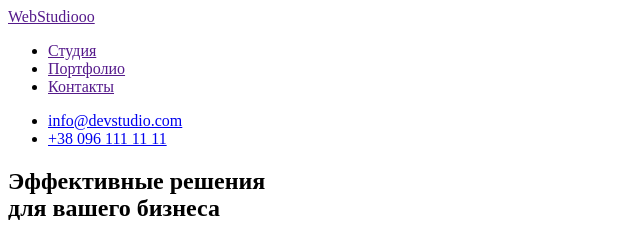
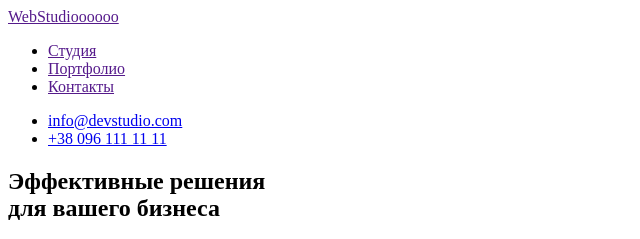
Before and after one commit to OlushkaO/homework-1, a plain HTML site: page index.html in a window 1280 px wide. Shown: the top 239 px of the page, 0-640 px from the left. Drawn offline with Linux system fonts and the light colour scheme.

Commit message:
Update index.html

```diff
--- a/index.html
+++ b/index.html
@@ -12,7 +12,7 @@
     <!-- head  -->
     <header>
       <nav>
-        <a href="">WebStudiooo</a>
+        <a href="">WebStudioooooo</a>
         <ul>
           <li><a href="">Студия</a></li>
           <li><a href="">Портфолио</a></li>
```
